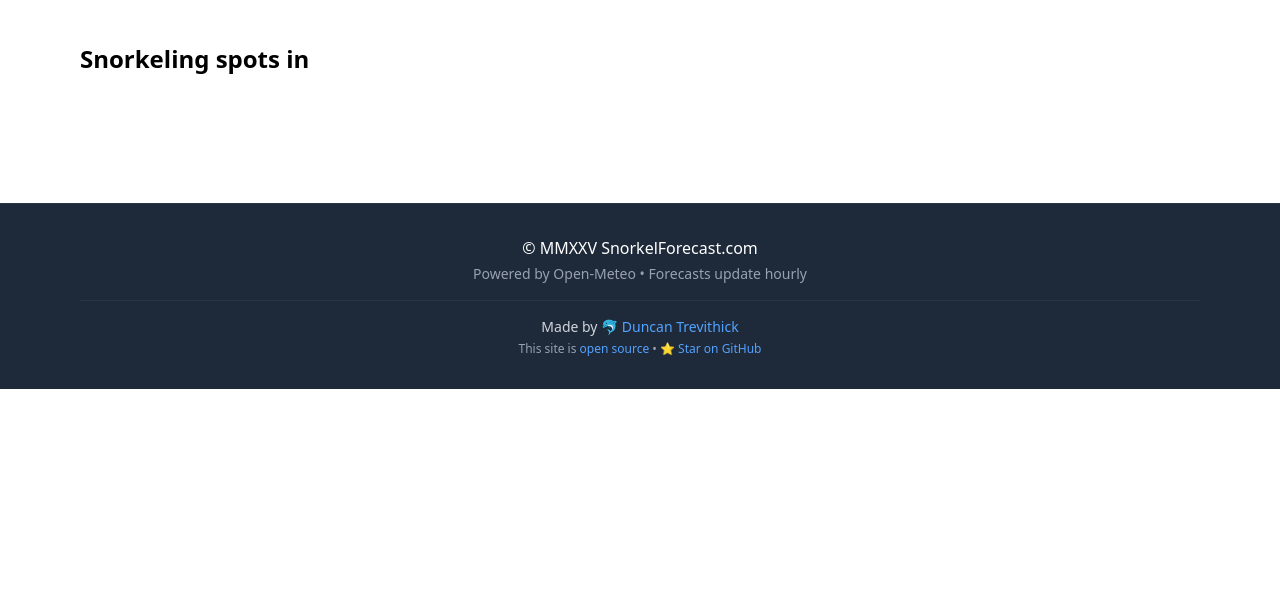
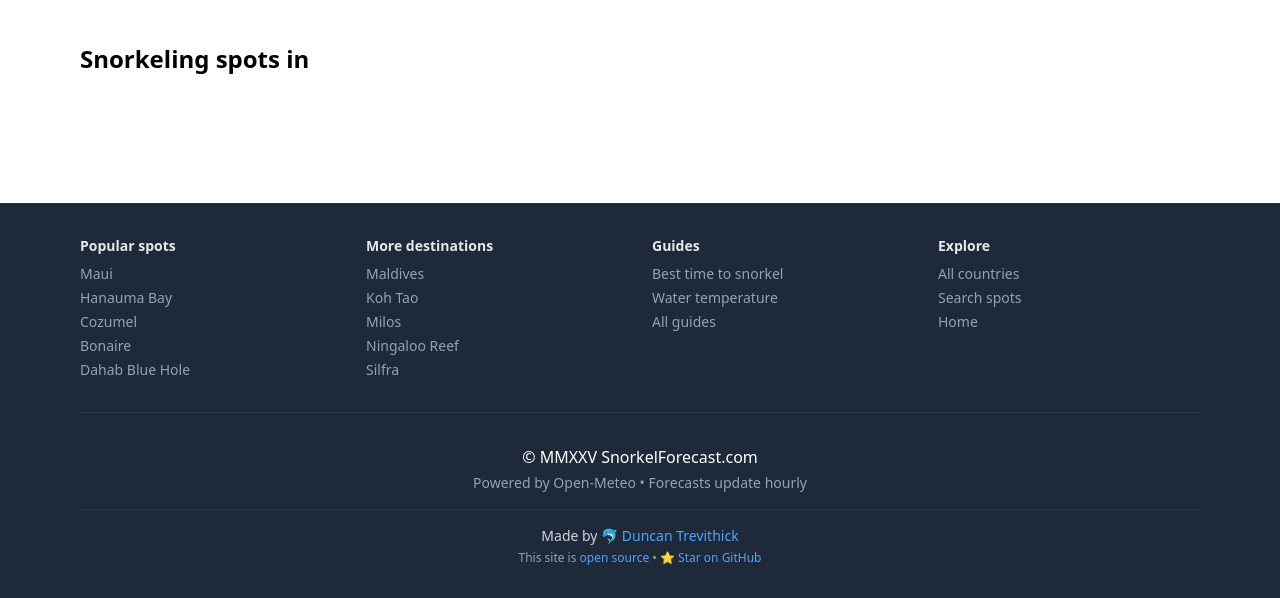
Before and after one commit to dunctk/snorkelforecast, a Django app: template conditions/templates/conditions/country.html in a window 1280 px wide. Shown: the part 460-1058 px from the top of the page. Before the commit the page ends 849 px from the top, so only its background shows below. Run offline with Django 5.2, Linux system fonts and the light colour scheme; the template is opened without the code that fills it, so the values that code supplies are empty; style sheets or scripts are compiled from the project's sources.

Commit message:
feat(seo): sitewide footer with internal links to top spots, guides and hubs
Every page (349 of them) now links to marquee destinations, the guides, and the
country/search/home hubs. Distributes internal link equity to key money/hub pages
and reduces crawl depth across the site.

Co-Authored-By: Claude Opus 4.8 <noreply@anthropic.com>

```diff
--- a/conditions/templates/conditions/base.html
+++ b/conditions/templates/conditions/base.html
@@ -88,6 +88,46 @@
     </main>
 
     <footer class="bg-gray-800 ui-night:bg-gray-900/95 ui-night:backdrop-blur-sm text-white py-8 mt-16 border-t border-gray-700/50 ui-night:border-gray-800/50 transition-all duration-300">
+      <div class="max-w-6xl mx-auto px-4">
+        <nav aria-label="Footer" class="grid grid-cols-2 sm:grid-cols-4 gap-6 text-left text-sm mb-8 pb-8 border-b border-gray-700/50">
+          <div>
+            <h2 class="font-semibold text-gray-200 mb-2">Popular spots</h2>
+            <ul class="space-y-1 text-gray-400">
+              <li><a href="/usa/maui/" class="hover:text-blue-300">Maui</a></li>
+              <li><a href="/usa/hanauma-bay/" class="hover:text-blue-300">Hanauma Bay</a></li>
+              <li><a href="/mexico/cozumel/" class="hover:text-blue-300">Cozumel</a></li>
+              <li><a href="/bonaire/kralendijk/" class="hover:text-blue-300">Bonaire</a></li>
+              <li><a href="/egypt/dahab-blue-hole/" class="hover:text-blue-300">Dahab Blue Hole</a></li>
+            </ul>
+          </div>
+          <div>
+            <h2 class="font-semibold text-gray-200 mb-2">More destinations</h2>
+            <ul class="space-y-1 text-gray-400">
+              <li><a href="/maldives/maafushi/" class="hover:text-blue-300">Maldives</a></li>
+              <li><a href="/thailand/koh-tao/" class="hover:text-blue-300">Koh Tao</a></li>
+              <li><a href="/greece/milos/" class="hover:text-blue-300">Milos</a></li>
+              <li><a href="/australia/ningaloo-reef/" class="hover:text-blue-300">Ningaloo Reef</a></li>
+              <li><a href="/iceland/silfra/" class="hover:text-blue-300">Silfra</a></li>
+            </ul>
+          </div>
+          <div>
+            <h2 class="font-semibold text-gray-200 mb-2">Guides</h2>
+            <ul class="space-y-1 text-gray-400">
+              <li><a href="/guides/best-time-to-snorkel/" class="hover:text-blue-300">Best time to snorkel</a></li>
+              <li><a href="/guides/snorkeling-water-temperature/" class="hover:text-blue-300">Water temperature</a></li>
+              <li><a href="{% url 'guides_index' %}" class="hover:text-blue-300">All guides</a></li>
+            </ul>
+          </div>
+          <div>
+            <h2 class="font-semibold text-gray-200 mb-2">Explore</h2>
+            <ul class="space-y-1 text-gray-400">
+              <li><a href="{% url 'countries_index' %}" class="hover:text-blue-300">All countries</a></li>
+              <li><a href="{% url 'location_search' %}" class="hover:text-blue-300">Search spots</a></li>
+              <li><a href="{% url 'homepage' %}" class="hover:text-blue-300">Home</a></li>
+            </ul>
+          </div>
+        </nav>
+      </div>
       <div class="max-w-6xl mx-auto px-4 text-center">
         <p>&copy; MMXXV SnorkelForecast.com</p>
         <p class="text-gray-400 ui-night:text-gray-500 text-sm mt-1">Powered by Open‑Meteo • Forecasts update hourly</p>
```
